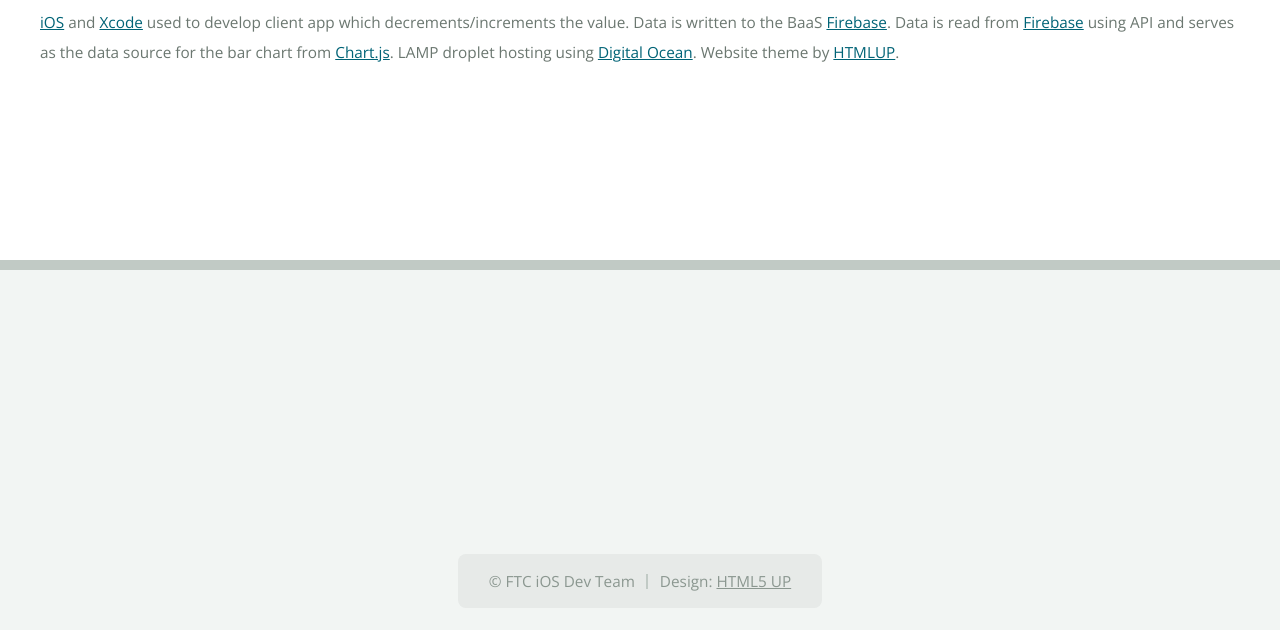
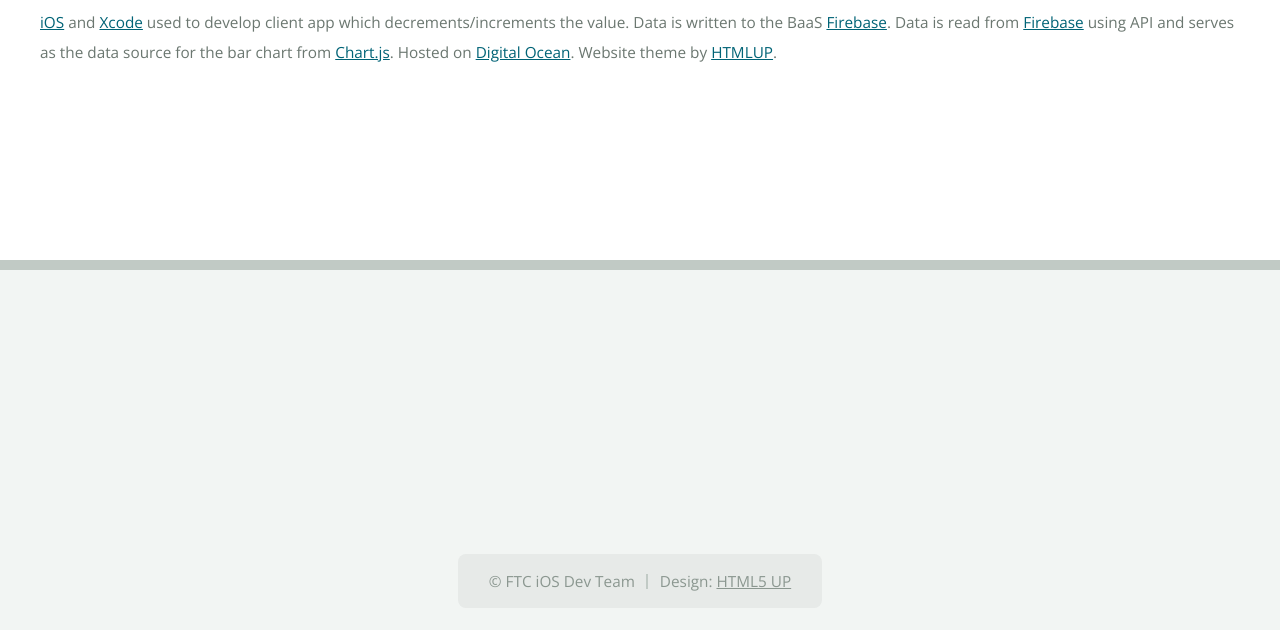
Before and after one commit to gregmena/pollapp, a website: page index.html in a window 1280 px wide. Shown: the part 953-1583 px from the top of the page. Drawn offline with nearby package versions, Linux system fonts and the light colour scheme; a script that the page names is missing.

Commit message:
edit
edit

```diff
--- a/index.html
+++ b/index.html
@@ -126,7 +126,7 @@
 
 	</script>
 												<p>
-													<a href="http://www.apple.com/ios/">iOS</a> and <a href="https://developer.apple.com/xcode/">Xcode</a> used to develop client app which decrements/increments the value. Data is written to the BaaS <a href="https://www.firebase.com/">Firebase</a>. Data is read from <a href="https://www.firebase.com/">Firebase</a> using API and serves as the data source for the bar chart from <a href="http://www.chartjs.org/">Chart.js</a>. LAMP droplet hosting using <a href"https://www.digitalocean.com/">Digital Ocean</a>. Website theme by <a href="http://html5up.net/">HTMLUP</a>.
+													<a href="http://www.apple.com/ios/">iOS</a> and <a href="https://developer.apple.com/xcode/">Xcode</a> used to develop client app which decrements/increments the value. Data is written to the BaaS <a href="https://www.firebase.com/">Firebase</a>. Data is read from <a href="https://www.firebase.com/">Firebase</a> using API and serves as the data source for the bar chart from <a href="http://www.chartjs.org/">Chart.js</a>. Hosted on <a href"https://www.digitalocean.com/">Digital Ocean</a>. Website theme by <a href="http://html5up.net/">HTMLUP</a>.
 												</p>
 											</section>
 <!--
```
